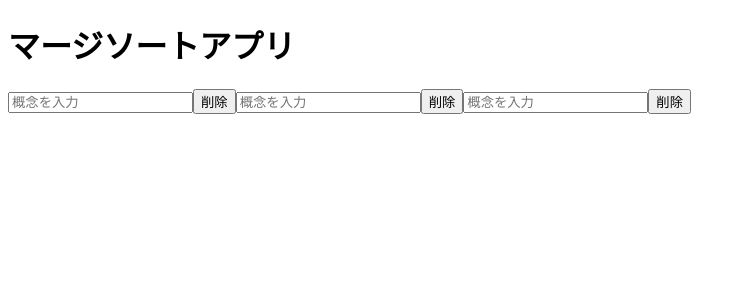
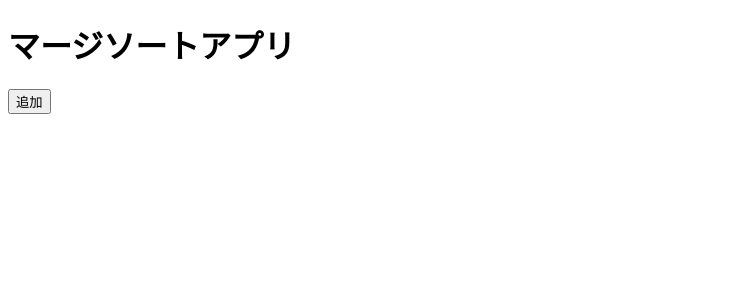
Before and after one commit to RKyo65535/MergeSortingWebApp, a React (Create React App) app: page / in a window 1280 px wide. Shown: the top 300 px of the page, without its empty margins (0-746 px from the left). Built offline with nearby package versions, Linux system fonts and the light colour scheme.

Commit message:
入力場所の追加削除の作成

```diff
--- a/src/App.tsx
+++ b/src/App.tsx
@@ -1,20 +1,46 @@
-import { useState, useRef, useEffect } from "react";
+import { useState } from "react";
+import { AddItemButton } from "./components/AddItemButton";
 import { InputZone } from "./components/InputZone";
 import { ToMergeItem } from "./feature/toMergeItem";
+import { nanoid } from "nanoid";
 
 export function App() {
   //ここで全体を管理します。
 
   //現在のリスト
-  const [currentItemList, setTasks] = useState<ToMergeItem[]>();
+  const [currentItemList, setCurrentItemList] = useState<ToMergeItem[]>([]);
 
+  //アイテム追加用の関数。
+  function AddItem() {
+    const newItem: ToMergeItem = {
+      id: "id" + nanoid(),
+      name: "",
+    };
+    setCurrentItemList([...currentItemList, newItem]);
+  }
+
+  function deleteItem(key: string) {
+    //自身以外をリストに残す形で、自信を滅する
+    const remainingItems = currentItemList.filter((item) => key !== item.id);
+    setCurrentItemList(remainingItems);
+  }
+
+  //現在のリストを、良い感じに実態(View?)に渡してやる
+  //入力フォームを複製できるのだ
+  const currentShowItemList = currentItemList.map((item) => (
+    <InputZone
+      id={item.id}
+      key={item.id}
+      manageItem={item}
+      deleteMyself={deleteItem}
+    />
+  ));
   //ここから下がメイン部分
   return (
     <div className="todoapp stack-large">
       <h1>マージソートアプリ</h1>
-      <InputZone />
-      <InputZone />
-      <InputZone />
+      {currentShowItemList}
+      <AddItemButton pushEvent={AddItem} />
     </div>
   );
 }
--- /dev/null
+++ b/src/components/AddItemButton.tsx
@@ -0,0 +1,15 @@
+type Props = {
+  pushEvent: () => void;
+};
+
+export function AddItemButton(props: Props) {
+  return (
+    <button
+      type="button"
+      className="add-item-button"
+      onClick={() => props.pushEvent()}
+    >
+      <span>追加</span>
+    </button>
+  );
+}
--- a/src/components/InputZone.tsx
+++ b/src/components/InputZone.tsx
@@ -1,17 +1,35 @@
+import { ChangeEvent } from "react";
+import { ToMergeItem } from "../feature/toMergeItem";
+
 type Props = {
   id: string;
+  key: string;
+  manageItem: ToMergeItem;
+  deleteMyself: (key: string) => void;
 };
 
-export function InputZone() {
+export function InputZone(props: Props) {
+  //フォームに入力されたときの関数。
+  function hundleEdit(event: ChangeEvent<HTMLInputElement>) {
+    console.log(event.target.value);
+    props.manageItem.name = event.target.value;
+  }
+
   return (
     <>
       <input
+        id={props.id}
         type="text"
         className="name-input-button"
         autoComplete="on"
         placeholder="概念を入力"
+        onChange={hundleEdit}
       ></input>
-      <button type="button" className="name-delete-button">
+      <button
+        type="button"
+        className="name-delete-button"
+        onClick={() => props.deleteMyself(props.id)}
+      >
         <span>削除</span>
       </button>
     </>
```
